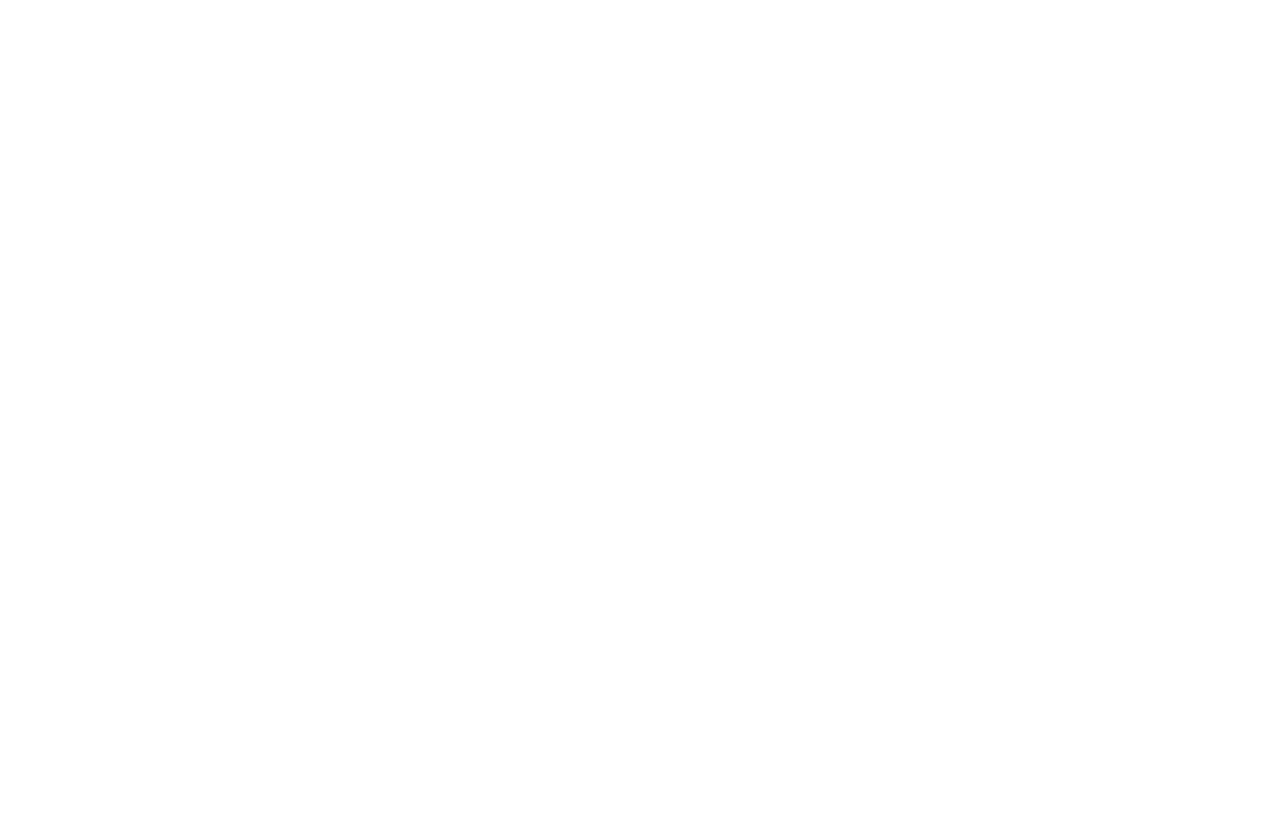
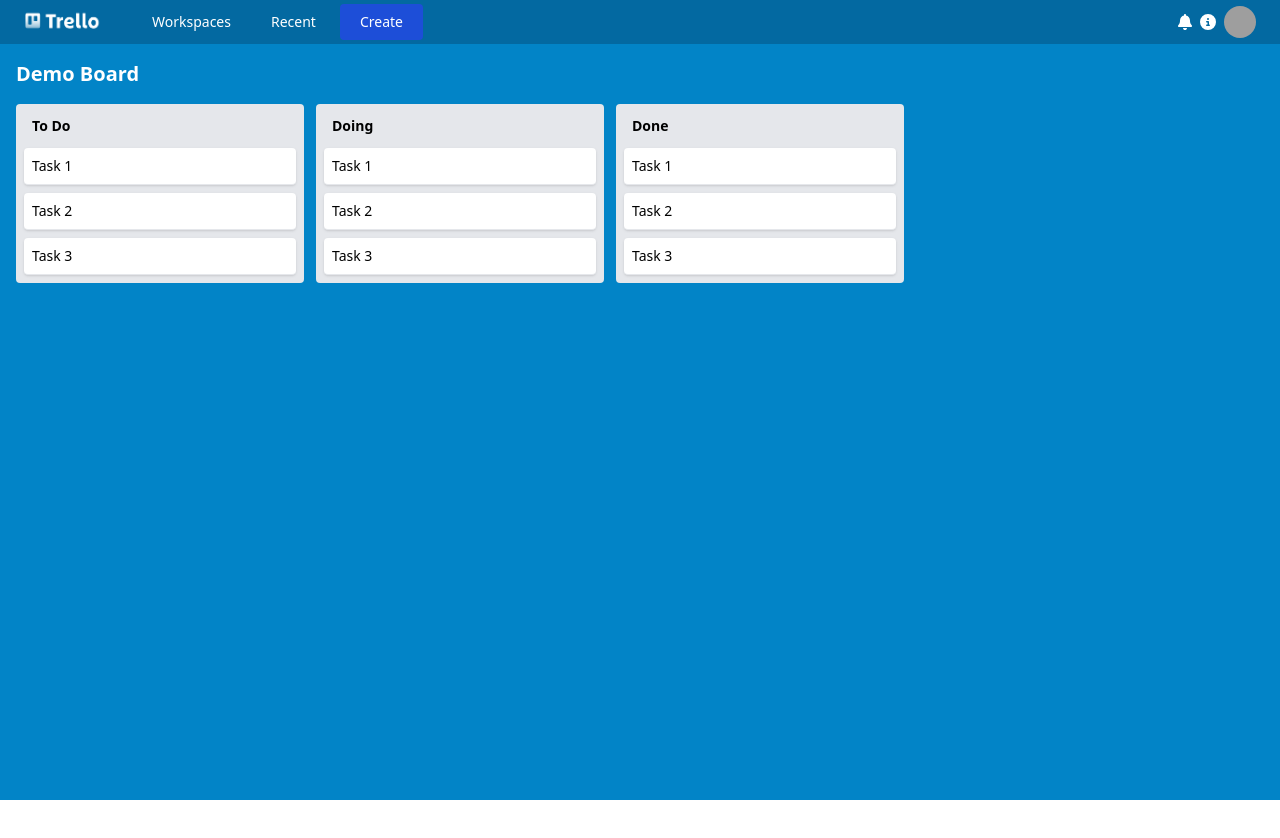
Before and after one commit to AndresNa34/Trello-clone, an Angular app in the folder trello-clone/: page /board in a window 1280 px wide. Before the commit this address led to /. Shown: the top 838 px of the page. Before the commit the page ends 800 px from the top, so only its background shows below. Built offline with nearby package versions, Linux system fonts and the light colour scheme; grey boxes are pictures that could not be loaded.

Commit message:
AndresNa: Ordered overlays

```diff
--- a/trello-clone/src/app/app.routes.ts
+++ b/trello-clone/src/app/app.routes.ts
@@ -1,6 +1,7 @@
 import { Routes } from '@angular/router';
 import { LoginComponent } from './pages/login/login.component';
 import { BoardsComponent } from './pages/boards/boards.component';
+import {BoardComponent} from './pages/board/board.component';
 
 export const routes: Routes = [
     {
@@ -11,4 +12,8 @@
         path: 'boards',
         component: BoardsComponent
     },
+    {
+        path: 'board',
+        component: BoardComponent
+    },
 ];
--- /dev/null
+++ b/trello-clone/src/app/models/todo.model.ts
@@ -0,0 +1,4 @@
+export interface ToDo{
+    id: string;
+    title: string;
+}
--- /dev/null
+++ b/trello-clone/src/app/pages/board/board.component.html
@@ -0,0 +1,73 @@
+<div class="flex flex-col h-screen">
+    <app-navbar></app-navbar>
+    <div class="w-full grow bg-sky-600 px-4 pb-4">
+      <div>
+        <h2 class="text-xl font-bold text-white my-4">Demo Board</h2>
+      </div>
+      <div class="flex items-start w-full h-full">
+        <div class="rounded bg-gray-200 w-72 p-2 mr-3">
+          <div class="flex justify-between py-1">
+            <h3 class="text-sm font-bold ml-2">To Do</h3>
+          </div>
+
+          <div class="text-sm mt-2" cdkDropList (cdkDropListDropped)="drop($event)">
+            <div
+              *ngFor="let todo of todos"
+              cdkDrag
+              class="bg-white shadow p-2 rounded mt-2 border-b border-x-gray-300 cursor-pointer hover:bg-gray-400"
+            >
+              {{ todo.title }}
+            </div>
+          </div>
+        </div>
+
+        <div class="rounded bg-gray-200 w-72 p-2 mr-3">
+          <div class="flex justify-between py-1">
+            <h3 class="text-sm font-bold ml-2">Doing</h3>
+          </div>
+
+          <div class="text-sm mt-2">
+            <div
+              class="bg-white shadow p-2 rounded mt-2 border-b border-x-gray-300 cursor-pointer hover:bg-gray-400"
+            >
+              Task 1
+            </div>
+            <div
+              class="bg-white shadow p-2 rounded mt-2 border-b border-x-gray-300 cursor-pointer hover:bg-gray-400"
+            >
+              Task 2
+            </div>
+            <div
+              class="bg-white shadow p-2 rounded mt-2 border-b border-x-gray-300 cursor-pointer hover:bg-gray-400"
+            >
+              Task 3
+            </div>
+          </div>
+        </div>
+
+        <div class="rounded bg-gray-200 w-72 p-2 mr-3">
+          <div class="flex justify-between py-1">
+            <h3 class="text-sm font-bold ml-2">Done</h3>
+          </div>
+
+          <div class="text-sm mt-2">
+            <div
+              class="bg-white shadow p-2 rounded mt-2 border-b border-x-gray-300 cursor-pointer hover:bg-gray-400"
+            >
+              Task 1
+            </div>
+            <div
+              class="bg-white shadow p-2 rounded mt-2 border-b border-x-gray-300 cursor-pointer hover:bg-gray-400"
+            >
+              Task 2
+            </div>
+            <div
+              class="bg-white shadow p-2 rounded mt-2 border-b border-x-gray-300 cursor-pointer hover:bg-gray-400"
+            >
+              Task 3
+            </div>
+          </div>
+        </div>
+      </div>
+    </div>
+  </div>
--- /dev/null
+++ b/trello-clone/src/app/pages/board/board.component.ts
@@ -0,0 +1,47 @@
+import { Component } from '@angular/core';
+import {DragDropModule, CdkDragDrop, moveItemInArray} from '@angular/cdk/drag-drop'
+import {CommonModule} from '@angular/common'
+import { NavbarComponent } from "../../components/navbar/navbar.component";
+import {ToDo} from '../../models/todo.model'
+
+
+@Component({
+  selector: 'app-board',
+  standalone: true,
+  imports: [CommonModule, DragDropModule, NavbarComponent],
+  templateUrl: './board.component.html',
+  styles:[
+    `
+    /* Animate items as they're being sorted. */
+    .cdk-drop-list-dragging .cdk-drag {
+      transition: transform 250ms cubic-bezier(0, 0, 0.2, 1);
+    }
+
+    /* Animate an item that has been dropped. */
+    .cdk-drag-animating {
+      transition: transform 300ms cubic-bezier(0, 0, 0.2, 1);
+    }
+    `
+  ]
+})
+export class BoardComponent {
+
+  todos: ToDo[] =[
+    {
+      id: '1',
+      title: 'Task 1'
+    },
+    {
+      id: '2',
+      title: 'Task 2'
+    },
+    {
+      id: '3',
+      title: 'Task 3'
+    }
+  ]
+
+  drop(event: CdkDragDrop<any[]>){
+    moveItemInArray(this.todos, event.previousIndex, event.currentIndex);
+  }
+}
```
Also changed, not shown: 1 other file (tests, documents, lock files or other folders).
